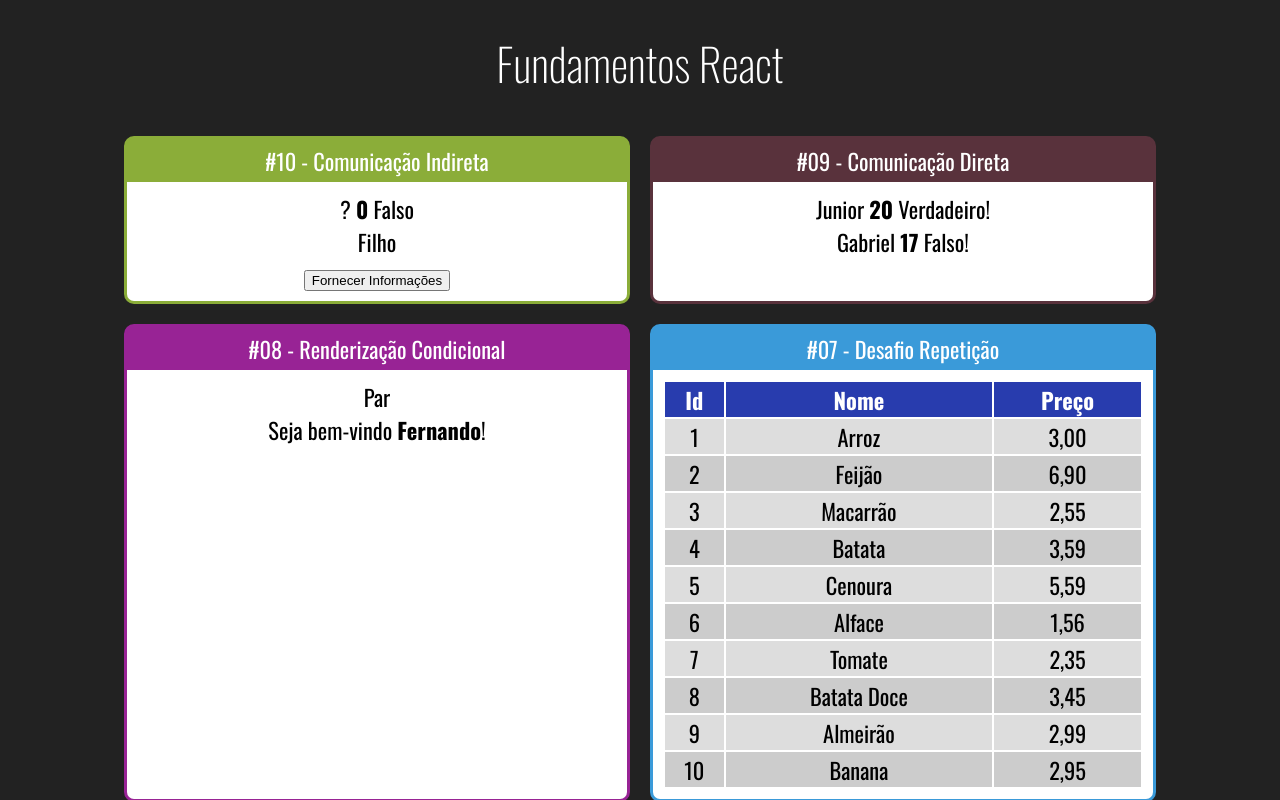
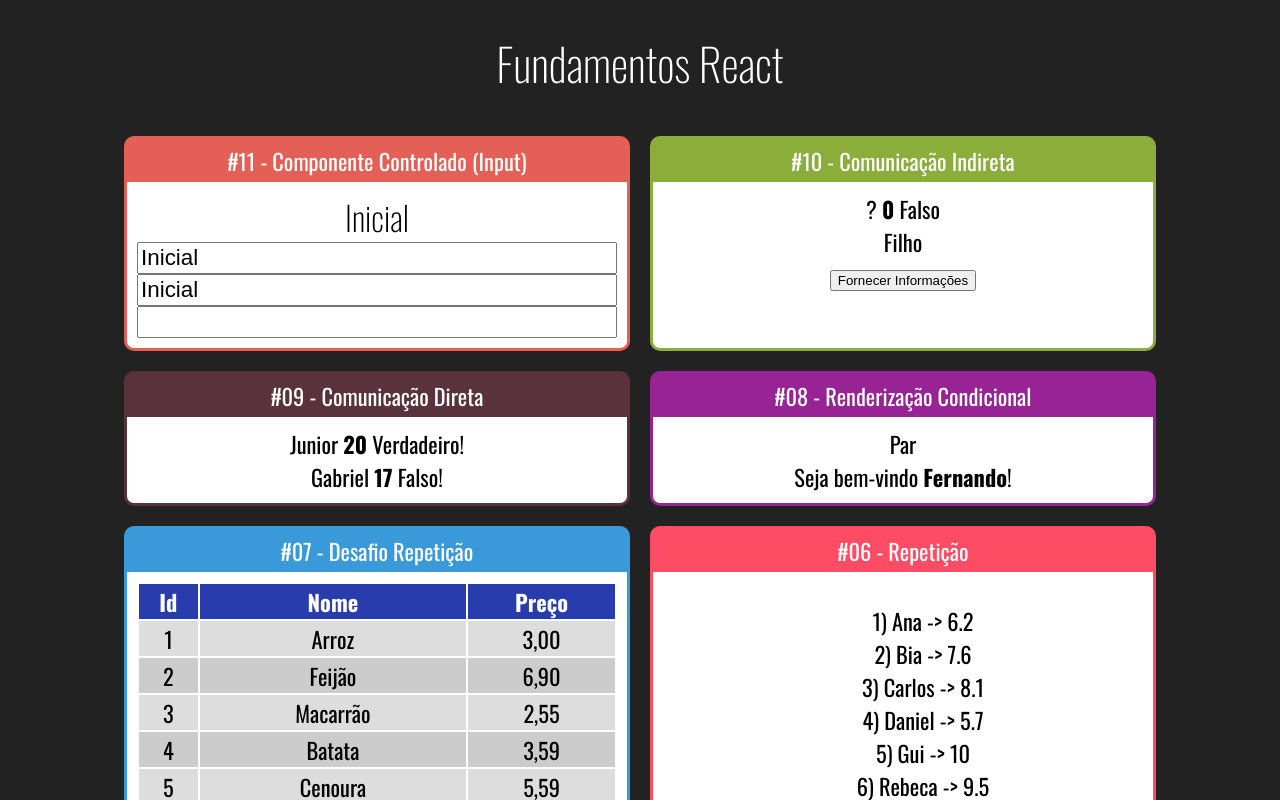
Before and after one commit to gustavoferreiradev/fundamentos-react, a React (Create React App) app: page / in a window 1280 px wide. Shown: the top 800 px of the page. Built offline with nearby package versions, Linux system fonts and the light colour scheme.

Commit message:
Input - primeira parte

```diff
--- a/src/App.jsx
+++ b/src/App.jsx
@@ -13,6 +13,7 @@
 import UsuarioInfo from "./components/condicional/UsuarioInfo";
 import DiretaPai from "./components/comunicacao/DiretaPai";
 import IndiretaPai from "./components/comunicacao/IndiretaPai";
+import Input from "./components/formulario/Input";
 
 export default _ =>
 
@@ -20,6 +21,12 @@
         <h1>Fundamentos React</h1>
 
         <div className="Cards">
+
+
+        <Card titulo="#11 - Componente Controlado (Input)" color="#E45F56">
+            <Input></Input>
+
+            </Card>
 
         <Card titulo="#10 - Comunicação Indireta" color="#8BAD39">
             <IndiretaPai></IndiretaPai>
--- /dev/null
+++ b/src/components/formulario/Input.css
@@ -0,0 +1,3 @@
+.Input input {
+    font-size: 1.4rem;
+}
--- /dev/null
+++ b/src/components/formulario/Input.jsx
@@ -0,0 +1,29 @@
+import "./Input.css";
+import React, {useState} from 'react';
+
+export default (props) => {
+
+    const [valor, setValor] = useState('Inicial')
+
+    function quandoMudar(e){
+        setValor(e.target.value)
+
+    }
+
+    return (
+        <div className="Input">
+            <h2>{valor}</h2>
+            <div style={{
+                display: 'flex',
+                flexDirection: 'column'
+
+        }}>
+
+
+            <input value={valor} onChange={quandoMudar} />
+            <input value={valor} readOnly />
+            <input value={undefined} />
+         </div>
+        </div>
+    );
+};
```
